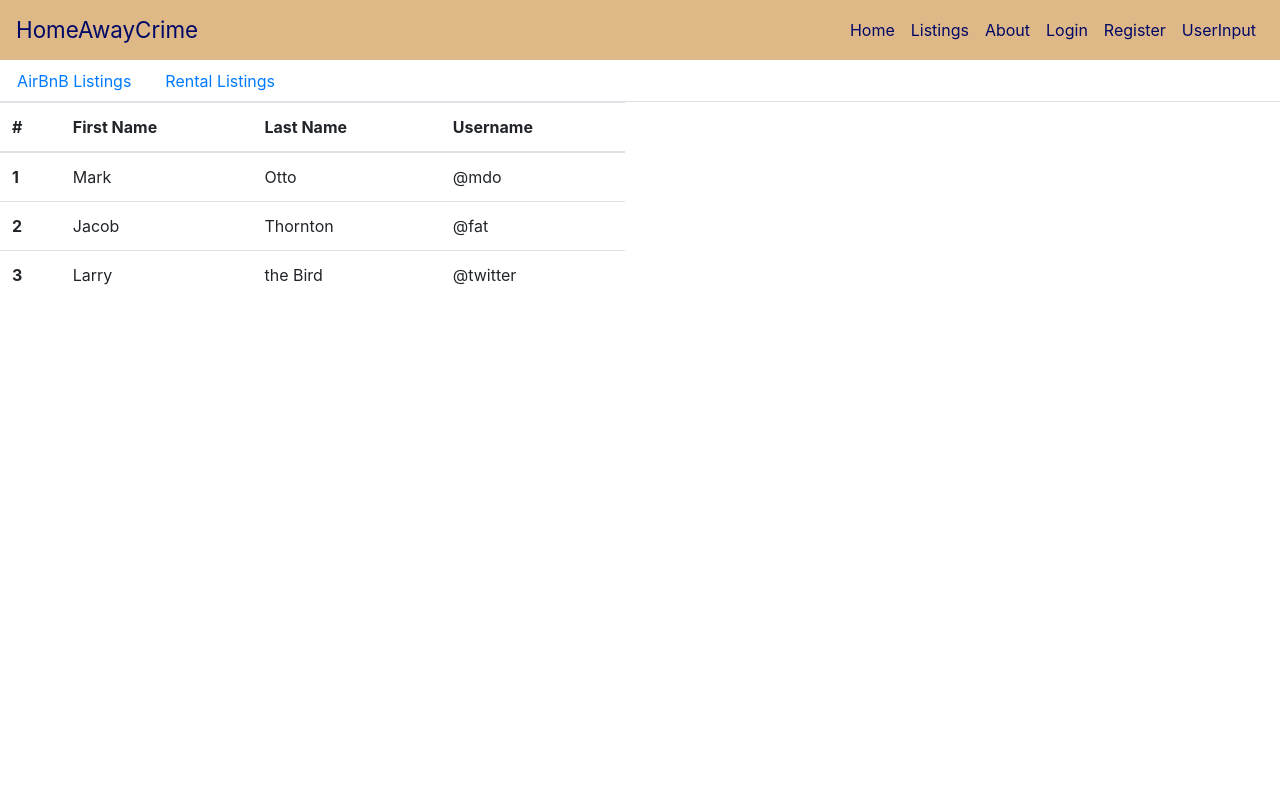
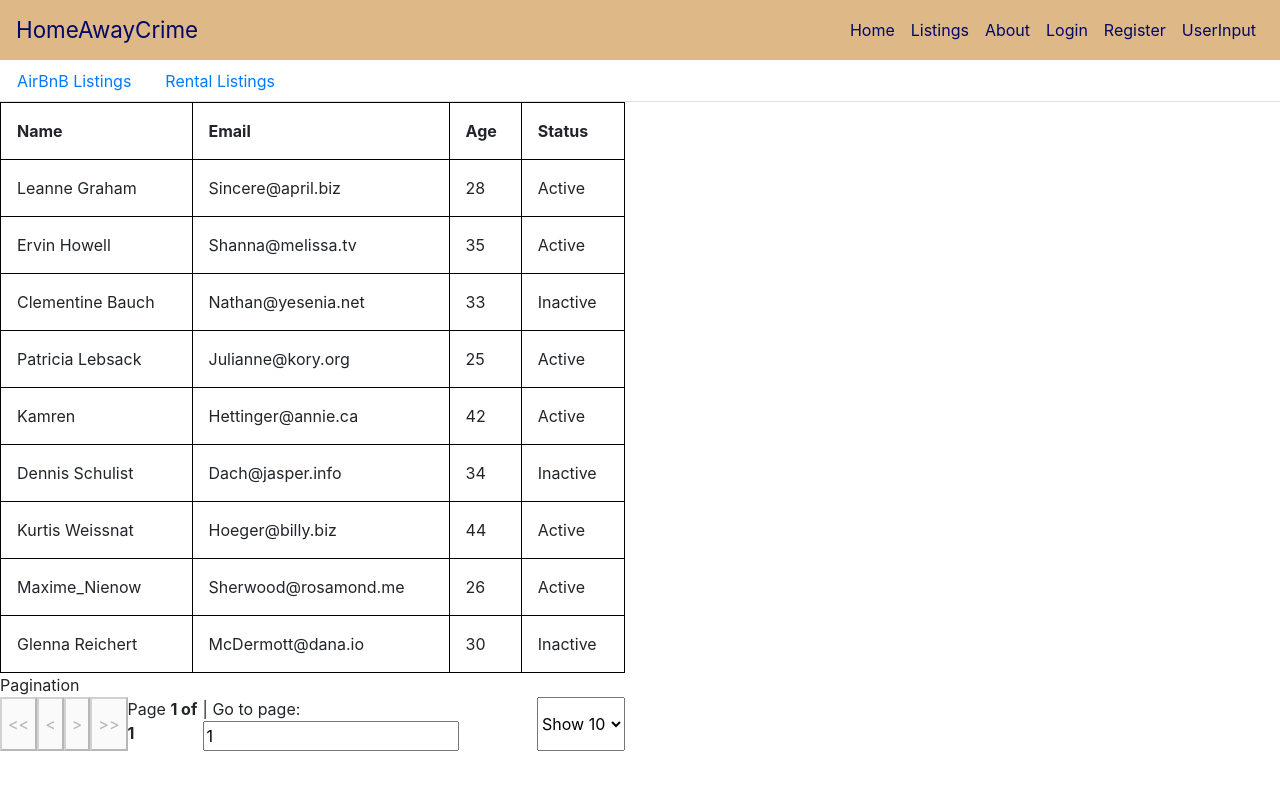
Before and after one commit to oescousse/CrimeDataApp, a React (Create React App) app: page /listings in a window 1280 px wide. Shown: the top 790 px of the page. Built offline with nearby package versions, Linux system fonts and the light colour scheme.

Commit message:
dummy table working

```diff
--- a/package.json
+++ b/package.json
@@ -15,9 +15,10 @@
     "react-dom": "^16.13.1",
     "react-router-dom": "^5.0.1",
     "react-scripts": "3.4.1",
+    "react-table": "^7.5.0",
     "react-test-renderer": "^16.13.1",
     "reactstrap": "^8.5.1",
-    "styled-components": "^4.3.2"
+    "styled-components": "^4.4.1"
   },
   "scripts": {
     "start": "react-scripts start",
--- a/src/components/Listings/AirBnBListings.js
+++ /dev/null
@@ -1,19 +0,0 @@
-import React, { Component } from 'react';
-import ListingsTable from "./ListingsTable";
-
-
-  export class AirBnBListings extends Component {
-    constructor(props){
-      super(props);
-    }
-
-    render() {
-        return (
-        <div>
-            <ListingsTable />
-        </div>
-      );
-    }
-  }
-
-export default AirBnBListings;
--- a/src/components/Listings/Listings.js
+++ b/src/components/Listings/Listings.js
@@ -1,5 +1,5 @@
 import React from 'react';
-import ListingsTabs from './ListingsTabs'
+import ListingsTabs from './ListingsTabs/ListingsTabs';
 export function Listings() {
   return (
     <div><ListingsTabs /></div>
--- a/src/components/Listings/ListingsTable.js
+++ /dev/null
@@ -1,39 +0,0 @@
-import React from 'react';
-import { Table } from 'reactstrap';
-
-function ListingsTable(props){
-  return (
-    <Table>
-      <thead>
-        <tr>
-          <th>#</th>
-          <th>First Name</th>
-          <th>Last Name</th>
-          <th>Username</th>
-        </tr>
-      </thead>
-      <tbody>
-        <tr>
-          <th scope="row">1</th>
-          <td>Mark</td>
-          <td>Otto</td>
-          <td>@mdo</td>
-        </tr>
-        <tr>
-          <th scope="row">2</th>
-          <td>Jacob</td>
-          <td>Thornton</td>
-          <td>@fat</td>
-        </tr>
-        <tr>
-          <th scope="row">3</th>
-          <td>Larry</td>
-          <td>the Bird</td>
-          <td>@twitter</td>
-        </tr>
-      </tbody>
-    </Table>
-  );
-}
-
-export default ListingsTable;
--- /dev/null
+++ b/src/components/Listings/ListingsTable/ListingsTable.js
@@ -0,0 +1,187 @@
+import React from 'react';
+import { useTable, usePagination } from 'react-table'
+
+function Table({columns, data}) {
+  const {
+    getTableProps,
+    getTableBodyProps,
+    headerGroups,
+    prepareRow,
+    page,
+    canPreviousPage,
+    canNextPage,
+    pageOptions,
+    pageCount,
+    gotoPage,
+    nextPage,
+    previousPage,
+    setPageSize,
+    state: { pageIndex, pageSize },
+  } = useTable(
+    {
+      columns,
+      data,
+      initialState: { pageIndex: 0 },
+    },
+    usePagination
+  )
+
+  // Render Data Table UI
+  return (
+    <>
+       <table {...getTableProps()}>
+        <thead>
+          {headerGroups.map(headerGroup => (
+            <tr {...headerGroup.getHeaderGroupProps()}>
+              {headerGroup.headers.map(column => (
+                <th {...column.getHeaderProps()}>{column.render('Header')}</th>
+              ))}
+            </tr>
+          ))}
+        </thead>
+        <tbody {...getTableBodyProps()}>
+          {page.map((row, i) => {
+            prepareRow(row)
+            return (
+              <tr {...row.getRowProps()}>
+                {row.cells.map(cell => {
+                  return <td {...cell.getCellProps()}>{cell.render('Cell')}</td>
+                })}
+              </tr>
+            )
+          })}
+        </tbody>
+      </table>
+
+     Pagination
+     <div className="pagination">
+        <button onClick={() => gotoPage(0)} disabled={!canPreviousPage}>
+          {'<<'}
+        </button>{' '}
+        <button onClick={() => previousPage()} disabled={!canPreviousPage}>
+          {'<'}
+        </button>{' '}
+        <button onClick={() => nextPage()} disabled={!canNextPage}>
+          {'>'}
+        </button>{' '}
+        <button onClick={() => gotoPage(pageCount - 1)} disabled={!canNextPage}>
+          {'>>'}
+        </button>{' '}
+        <span>
+          Page{' '}
+          <strong>
+            {pageIndex + 1} of {pageOptions.length}
+          </strong>{' '}
+        </span>
+        <span>
+          | Go to page:{' '}
+          <input
+            type="number"
+            defaultValue={pageIndex + 1}
+            onChange={e => {
+              const page = e.target.value ? Number(e.target.value) - 1 : 0
+              gotoPage(page)
+            }}
+          />
+        </span>{' '}
+        <select
+          value={pageSize}
+          onChange={e => {
+            setPageSize(Number(e.target.value))
+          }}
+        >
+          {[5, 10, 25].map(pageSize => (
+            <option key={pageSize} value={pageSize}>
+              Show {pageSize}
+            </option>
+          ))}
+        </select>
+      </div>
+    </>
+
+  )
+}
+
+export function ListingsTable() {
+  const data = [
+    {
+      name: 'Leanne Graham',
+      email: 'Sincere@april.biz',
+      age: 28,
+      status: 'Active'
+    },
+    {
+      name: 'Ervin Howell',
+      email: 'Shanna@melissa.tv',
+      age: 35,
+      status: 'Active'
+    },
+    {
+      name: 'Clementine Bauch',
+      email: 'Nathan@yesenia.net',
+      age: 33,
+      status: 'Inactive'
+    },
+    {
+      name: 'Patricia Lebsack',
+      email: 'Julianne@kory.org',
+      age: 25,
+      status: 'Active'
+    },
+    {
+      name: 'Kamren',
+      email: 'Hettinger@annie.ca',
+      age: 42,
+      status: 'Active'
+    },
+    {
+      name: 'Dennis Schulist',
+      email: 'Dach@jasper.info',
+      age: 34,
+      status: 'Inactive'
+    },
+    {
+      name: 'Kurtis Weissnat',
+      email: 'Hoeger@billy.biz',
+      age: 44,
+      status: 'Active'
+    },
+    {
+      name: 'Maxime_Nienow',
+      email: 'Sherwood@rosamond.me',
+      age: 26,
+      status: 'Active'
+    },
+    {
+      name: 'Glenna Reichert',
+      email: 'McDermott@dana.io',
+      age: 30,
+      status: 'Inactive'
+    },
+  ]
+
+  const columns = [
+    {
+      Header: 'Name',
+      accessor: 'name'
+    }, {
+      Header: 'Email',
+      accessor: 'email'
+    }, {
+      Header: 'Age',
+      accessor: 'age'
+    }, {
+      Header: 'Status',
+      accessor: 'status'
+    }
+  ]
+
+  return (
+    // <Styles>
+      <Table data={data} columns={columns}/>
+    // </Styles>
+  )
+
+}
+
+export default ListingsTable;
--- /dev/null
+++ b/src/components/Listings/ListingsTable/ListingsTableStyles.js
@@ -0,0 +1,28 @@
+import styled from 'styled-components';
+
+const Styles = styled.div `
+  table {
+    width: 100%;
+    border-spacing: 0;
+    border: 1px solid black;
+    tr {
+      :last-child {
+        td {
+          border-bottom: 0;
+        }
+      }
+    }
+    th,
+    td {
+      margin: 0;
+      padding: 1rem;
+      border-bottom: 1px solid black;
+      border-right: 1px solid black;
+      :last-child {
+        border-right: 0;
+      }
+    }
+  }
+`;
+
+export default Styles;
--- /dev/null
+++ b/src/components/Listings/ListingsTabs/AirBnBListings.js
@@ -0,0 +1,16 @@
+import React, { Component } from 'react';
+import { ListingsTable } from "../ListingsTable/ListingsTable";
+import Styles from "../ListingsTable/ListingsTableStyles";
+
+class AirBnBListings extends Component {
+
+  render(){
+    return (
+      <Styles>
+        <ListingsTable />
+      </Styles>
+    )
+  }
+}
+
+export default AirBnBListings;
--- a/src/components/Listings/ListingsTabs.js
+++ b/src/components/Listings/ListingsTabs/ListingsTabs.js
@@ -1,8 +1,8 @@
 import React, { Component } from 'react';
 import { TabContent, TabPane, Nav, NavItem, NavLink, Row, Col } from 'reactstrap';
 import classnames from 'classnames';
-import { AirBnBListings } from "./AirBnBListings"
-import { RentalListings } from "./RentalListings"
+import AirBnBListings from "./AirBnBListings";
+import RentalListings from "./RentalListings";
 
   export class ListingsTabs extends Component {
     constructor(props){
--- /dev/null
+++ b/src/components/Listings/ListingsTabs/RentalListings.js
@@ -0,0 +1,16 @@
+import React, { Component } from 'react';
+import { ListingsTable } from "../ListingsTable/ListingsTable";
+import Styles from "../ListingsTable/ListingsTableStyles";
+
+class RentalListings extends Component {
+
+  render(){
+    return (
+      <Styles>
+        <ListingsTable />
+      </Styles>
+    )
+  }
+}
+
+export default RentalListings;
--- a/src/components/Listings/RentalListings.js
+++ /dev/null
@@ -1,18 +0,0 @@
-import React, { Component } from 'react';
-import ListingsTable from "./ListingsTable";
-
-  export class RentalListings extends Component {
-    constructor(props){
-      super(props);
-    }
-
-    render() {
-        return (
-        <div>
-            <ListingsTable />
-        </div>
-      );
-    }
-  }
-
-export default RentalListings;
```
Also changed, not shown: src/components/NavigationBar/NavigationBarStyles.js (line endings or trailing spaces), 1 other file (tests, documents, lock files or other folders).
